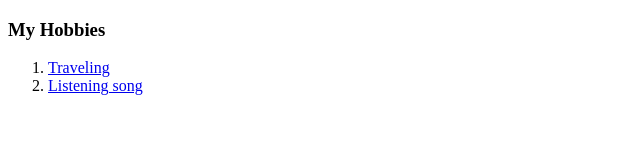
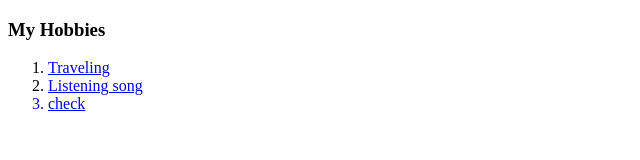
Before and after one commit to manishh12/manishh12.github.io, a plain HTML site: page hobbies.html in a window 1280 px wide. Shown: the full height of the page, 0-640 px from the left. Drawn offline with Linux system fonts and the light colour scheme.

Commit message:
Update hobbies.html

```diff
--- a/hobbies.html
+++ b/hobbies.html
@@ -10,6 +10,7 @@
     <ol>
       <li><a href="https://youtu.be/xOttFdfJz-E" target="blank">Traveling</a></li>
       <li><a href="https://youtu.be/nLnp0tpZ0ok" target="blank">Listening song</li>
+      <li> check</li>
     </ol>
   </body>
 </html>
```
